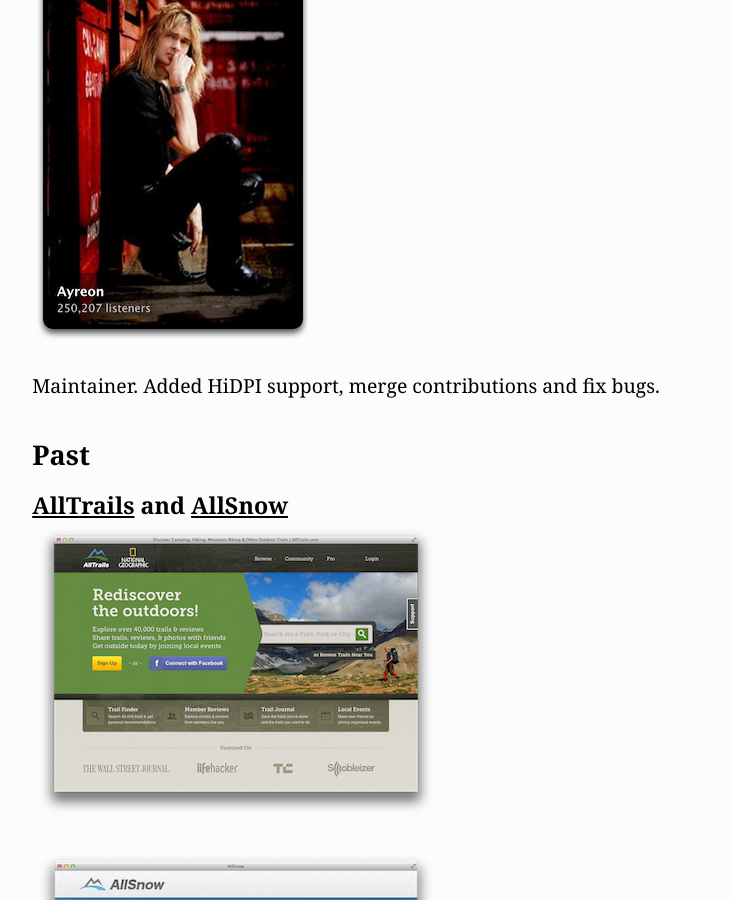
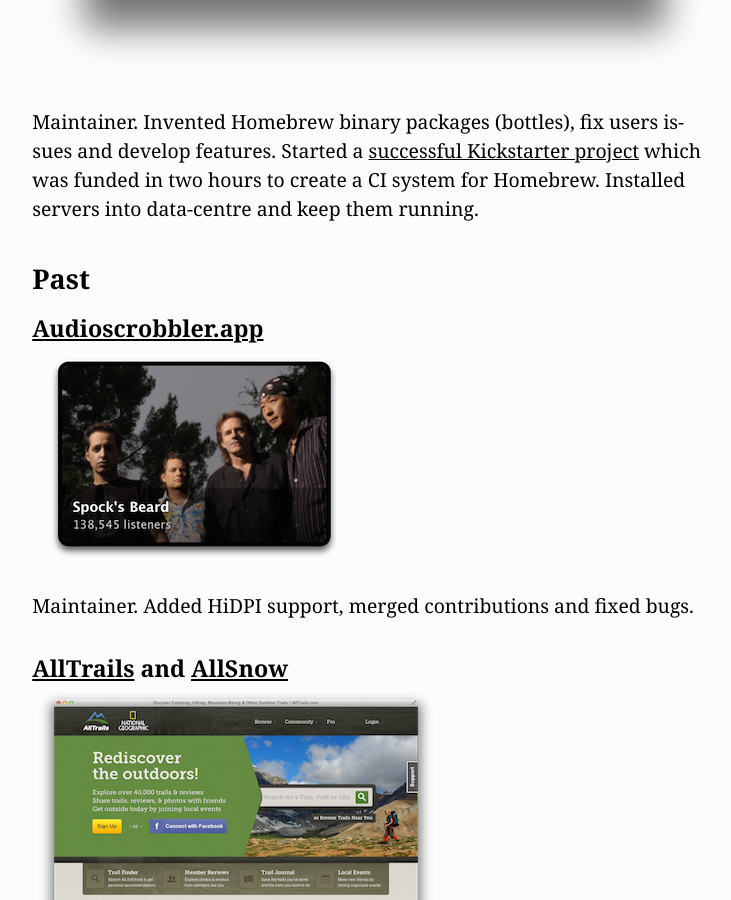
Before and after one commit to MikeMcQuaid/mikemcquaid.com, a Jekyll site: the page built from projects.markdown, in a window 1280 px wide and 900 px high, scrolled down 1319 px. Shown: the whole window, without its empty margins (269-1000 px from the left). Built offline with Jekyll 4.4.1, drawn with Linux system fonts in a browser that asks for light colours; Markdown is read by kramdown in place of the engine named in the settings.

Commit message:
projects: miscellaneous updates.
- Audioscrobbler move to past and use better image
- Current Retina images

```diff
--- a/projects.markdown
+++ b/projects.markdown
@@ -13,12 +13,12 @@
 
 Maintainer. Invented Homebrew binary packages (bottles), fix users issues and develop features. Started a [successful Kickstarter project](http://www.kickstarter.com/projects/homebrew/brew-test-bot) which was funded in two hours to create a CI system for Homebrew. Installed servers into data-centre and keep them running.
 
+### Past
 #### [Audioscrobbler.app](https://github.com/mxcl/Audioscrobbler.app)
 ![Audioscrobbler.app](/images/a/audioscrobbler.png)
 
-Maintainer. Added HiDPI support, merge contributions and fix bugs.
+Maintainer. Added HiDPI support, merged contributions and fixed bugs.
 
-### Past
 #### [AllTrails](https://alltrails.com) and [AllSnow](https://allsnow.com)
 ![AllTrails](/images/a/alltrails.png)
 
```
Also changed, not shown: images/a/audioscrobbler.png, images/a/github-enterprise.png, images/a/homebrew.png.
